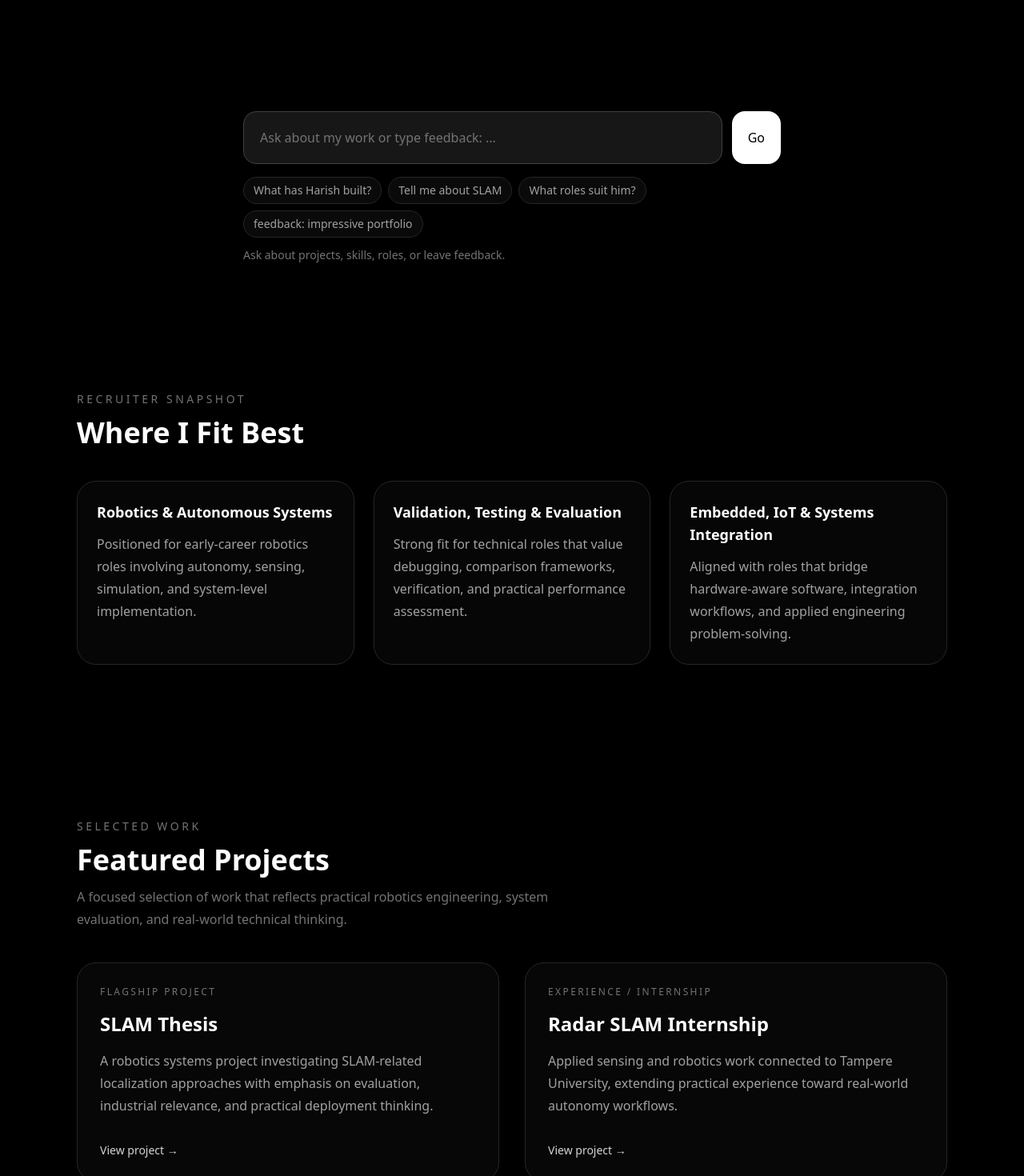
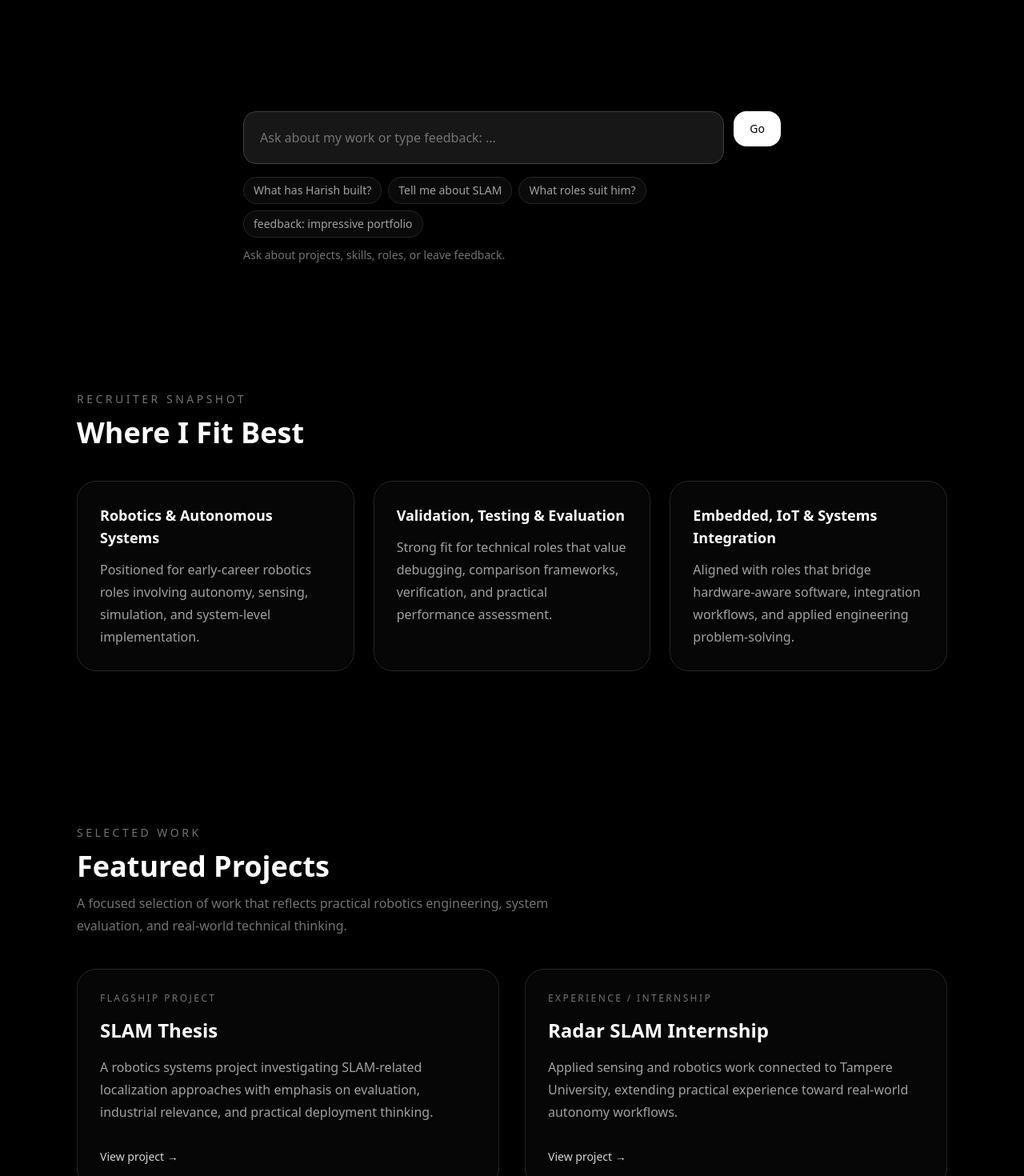
Before and after one commit to Harishprabhu30/personal-portfolio, a Next.js app: page / in a window 1280 px wide. Shown: the part 520-1990 px from the top of the page at 80% size. Built offline with nearby package versions, Linux system fonts and the light colour scheme; no server answers.

Commit message:
Standardize buttons and cards across homepage and projects

```diff
--- a/src/app/projects/page.tsx
+++ b/src/app/projects/page.tsx
@@ -1,6 +1,7 @@
 import Link from "next/link";
 import { getAllProjects } from "@/lib/projects/getAllProjects";
 import type { Metadata } from "next";
+import Card from "@/components/ui/Card";
 
 export const metadata: Metadata = {
   title: "Projects",
@@ -33,8 +34,9 @@ export default function ProjectsPage() {
           <Link
             key={project.slug}
             href={`/projects/${project.slug}`}
-            className="block rounded-3xl border border-neutral-800 bg-neutral-950/70 p-6 sm:p-8 transition hover:border-neutral-600"
+            className="block"
           >
+            <Card>
               <div className="flex flex-wrap items-center gap-3">
                 <span className="rounded-full border border-neutral-800 px-3 py-1 text-[10px] sm:text-xs uppercase tracking-[0.2em] text-neutral-500">
                   {project.category}
@@ -63,6 +65,7 @@ export default function ProjectsPage() {
               </div>
 
               <div className="mt-8 text-sm text-neutral-300">Open project →</div>
+            </Card>
           </Link>
         ))}
       </div>
--- a/src/components/home/AIAnswerPanel.tsx
+++ b/src/components/home/AIAnswerPanel.tsx
@@ -16,7 +16,7 @@ export default function AIAnswerPanel({ answer }: Props) {
           animate={{ opacity: 1, y: 0, filter: "blur(0px)" }}
           exit={{ opacity: 0, y: -8, filter: "blur(4px)" }}
           transition={{ duration: 0.35 }}
-          className="mt-6 max-w-2xl mx-auto overflow-hidden rounded-2xl border border-neutral-800 bg-neutral-950"
+          className="mt-6 max-w-2xl mx-auto overflow-hidden rounded-2xl border border-neutral-800 bg-neutral-950 shadow-subtle"
         >
           <div className="flex items-center justify-between border-b border-neutral-800 px-4 py-3">
             <div className="flex items-center gap-2">
@@ -32,7 +32,10 @@ export default function AIAnswerPanel({ answer }: Props) {
             <p className="mb-3 font-mono text-[10px] sm:text-xs uppercase tracking-[0.15em] sm:tracking-[0.2em] text-neutral-600">
               output
             </p>
-            <p className="text-sm sm:text-base leading-7 text-neutral-300">{answer}</p>
+
+            <p className="text-sm sm:text-base leading-7 text-neutral-300 tracking-[0.01em]">
+              {answer}
+            </p>
           </div>
         </motion.div>
       ) : null}
--- a/src/components/home/AIQueryBar.tsx
+++ b/src/components/home/AIQueryBar.tsx
@@ -1,4 +1,5 @@
 "use client";
+import Button from "@/components/ui/Button";
 
 import { useState } from "react";
 import AIAnswerPanel from "./AIAnswerPanel";
@@ -80,13 +81,11 @@ export default function AIQueryBar() {
             className="w-full p-4 sm:p-5 rounded-2xl bg-neutral-900 border border-neutral-700 text-white placeholder-neutral-500 focus:outline-none focus:border-neutral-500"
           />
 
-          <button
-            onClick={() => handleSubmit()}
-            disabled={loading}
-            className="w-full sm:w-auto px-5 py-4 sm:py-0 rounded-2xl bg-white text-black font-medium disabled:opacity-60"
-          >
+        <div className="w-full sm:w-auto">
+          <Button onClick={() => handleSubmit()} variant="primary">
             {loading ? "..." : "Go"}
-          </button>
+          </Button>
+        </div>
         </div>
 
         <div className="mt-4 flex flex-wrap gap-2">
--- a/src/components/home/AboutSnapshot.tsx
+++ b/src/components/home/AboutSnapshot.tsx
@@ -1,4 +1,5 @@
 import Link from "next/link";
+import Card from "@/components/ui/Card";
 
 export default function AboutSnapshot() {
   return (
@@ -24,8 +25,7 @@ export default function AboutSnapshot() {
             thinking, implementation discipline, and curiosity-driven engineering.
           </p>
         </div>
-
-        <div className="rounded-3xl border border-neutral-800 bg-neutral-950/60 p-5 sm:p-6">
+        <Card>
           <p className="text-sm uppercase tracking-[0.2em] text-neutral-500">
             Strengths
           </p>
@@ -42,7 +42,7 @@ export default function AboutSnapshot() {
           >
             Read more
           </Link>
-        </div>
+        </Card>
       </div>
     </section>
   );
--- a/src/components/home/FeaturedProjects.tsx
+++ b/src/components/home/FeaturedProjects.tsx
@@ -1,4 +1,5 @@
 import Link from "next/link";
+import Card from "@/components/ui/Card";
 
 const projects = [
   {
@@ -35,11 +36,8 @@ export default function FeaturedProjects() {
 
       <div className="grid gap-6 sm:gap-8 md:grid-cols-2">
         {projects.map((project) => (
-          <Link
-            key={project.title}
-            href={project.href}
-            className="group rounded-3xl border border-neutral-800 bg-neutral-950/70 p-6 sm:p-7 transition hover:border-neutral-600 hover:bg-neutral-950"
-          >
+        <Link key={project.title} href={project.href} className="group block">
+          <Card>
             <p className="text-[10px] sm:text-xs uppercase tracking-[0.18em] sm:tracking-[0.2em] text-neutral-500">
               {project.tag}
             </p>
@@ -55,7 +53,8 @@ export default function FeaturedProjects() {
             <div className="mt-8 text-sm text-neutral-300">
               View project →
             </div>
-          </Link>
+          </Card>
+        </Link>
         ))}
       </div>
     </section>
--- a/src/components/home/ResumeCTA.tsx
+++ b/src/components/home/ResumeCTA.tsx
@@ -1,4 +1,5 @@
 import Link from "next/link";
+import Button from "@/components/ui/Button";
 
 export default function ResumeCTA() {
   return (
@@ -16,20 +17,17 @@ export default function ResumeCTA() {
         </p>
 
         <div className="mt-8 flex flex-col sm:flex-row flex-wrap gap-3">
-          <Link
-            href="/resume"
-            className="rounded-2xl bg-white px-5 py-3 text-center font-medium text-black"
-          >
-            View Resume
+          <Link href="/resume">
+          <Button variant="primary">View Resume</Button>
           </Link>
 
-          <a
+          <Button
+            variant="secondary"
             href="/resume/Harish_Prabhu_Resume.pdf"
-            className="rounded-2xl border border-neutral-700 px-5 py-3 text-center font-medium text-white hover:border-neutral-500"
           >
             Download PDF
-          </a>
-        </div>
+        </Button>
+      </div>
       </div>
     </section>
   );
--- a/src/components/home/RoleClusters.tsx
+++ b/src/components/home/RoleClusters.tsx
@@ -1,3 +1,5 @@
+import Card from "@/components/ui/Card";
+
 const roles = [
   {
     title: "Robotics & Autonomous Systems",
@@ -30,13 +32,10 @@ export default function RoleClusters() {
 
       <div className="grid gap-5 sm:gap-6 md:grid-cols-3">
         {roles.map((role) => (
-          <div
-            key={role.title}
-            className="rounded-3xl border border-neutral-800 bg-neutral-950/60 p-5 sm:p-6"
-          >
-            <h3 className="text-base sm:text-lg font-semibold text-white">{role.title}</h3>
-            <p className="mt-3 leading-7 text-neutral-400">{role.description}</p>
-          </div>
+      <Card key={role.title}>
+        <h3 className="text-base sm:text-lg font-semibold text-white">{role.title}</h3>
+        <p className="mt-3 leading-7 text-neutral-400">{role.description}</p>
+      </Card>
         ))}
       </div>
     </section>
--- a/src/components/layout/Footer.tsx
+++ b/src/components/layout/Footer.tsx
@@ -1,7 +1,10 @@
 export default function Footer() {
   return (
-    <footer className="border-t border-neutral-800 mt-20 p-6 text-center text-sm text-neutral-500">
-      © {new Date().getFullYear()} Harish Prabhu — Built with precision
+    <footer className="mt-24 border-t border-neutral-800 px-4 sm:px-6 md:px-12 lg:px-24 py-10 text-sm text-neutral-500">
+      <div className="flex flex-col sm:flex-row justify-between gap-4">
+        <p>© {new Date().getFullYear()} Harish Prabhu</p>
+        <p>AI & Robotics Systems Engineer</p>
+      </div>
     </footer>
   );
 }
--- /dev/null
+++ b/src/components/ui/Button.tsx
@@ -0,0 +1,37 @@
+import { ReactNode } from "react";
+
+type Props = {
+  children: ReactNode;
+  variant?: "primary" | "secondary";
+  href?: string;
+  onClick?: () => void;
+};
+
+export default function Button({
+  children,
+  variant = "primary",
+  href,
+  onClick,
+}: Props) {
+  const base =
+    "rounded-2xl px-5 py-3 text-sm font-medium transition-all duration-200";
+
+  const styles =
+    variant === "primary"
+      ? "bg-white text-black hover:bg-neutral-200"
+      : "border border-neutral-700 text-white hover:border-neutral-500";
+
+  if (href) {
+    return (
+      <a href={href} className={`${base} ${styles}`}>
+        {children}
+      </a>
+    );
+  }
+
+  return (
+    <button onClick={onClick} className={`${base} ${styles}`}>
+      {children}
+    </button>
+  );
+}
--- a/src/components/ui/Card.tsx
+++ b/src/components/ui/Card.tsx
@@ -0,0 +1,9 @@
+import { ReactNode } from "react";
+
+export default function Card({ children }: { children: ReactNode }) {
+  return (
+    <div className="rounded-3xl border border-neutral-800 bg-neutral-950/60 p-6 sm:p-7 transition-all duration-300 hover:border-neutral-600 hover:bg-neutral-950 hover:shadow-glow">
+      {children}
+    </div>
+  );
+}
--- a/tailwind.config.ts
+++ b/tailwind.config.ts
@@ -2,7 +2,20 @@ import type { Config } from "tailwindcss";
 
 const config: Config = {
   theme: {
-    extend: {},
+    extend: {
+      colors: {
+        bg: "#000000",
+        surface: "#0a0a0a",
+        border: "#1f1f1f",
+        textPrimary: "#ffffff",
+        textSecondary: "#a3a3a3",
+        textMuted: "#525252",
+      },
+      boxShadow: {
+        subtle: "0 0 0 1px rgba(255,255,255,0.02)",
+        glow: "0 10px 30px rgba(255,255,255,0.04)",
+      },
+    },
   },
   plugins: [],
 };
```
Also changed, not shown: src/components/home/BlogPreview.tsx (+4 -5 lines). Lines whose indentation alone changed are shown as unchanged.
